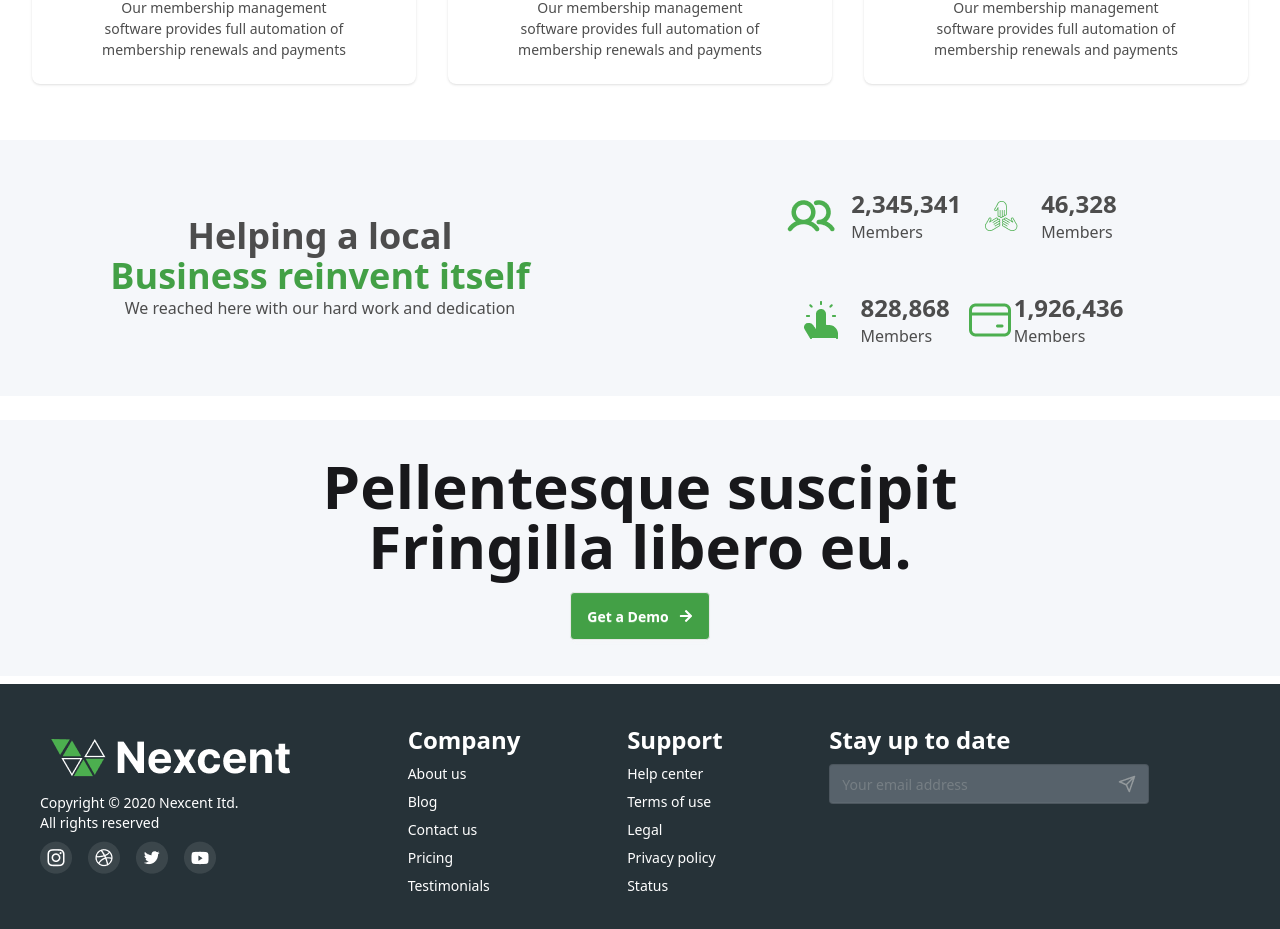
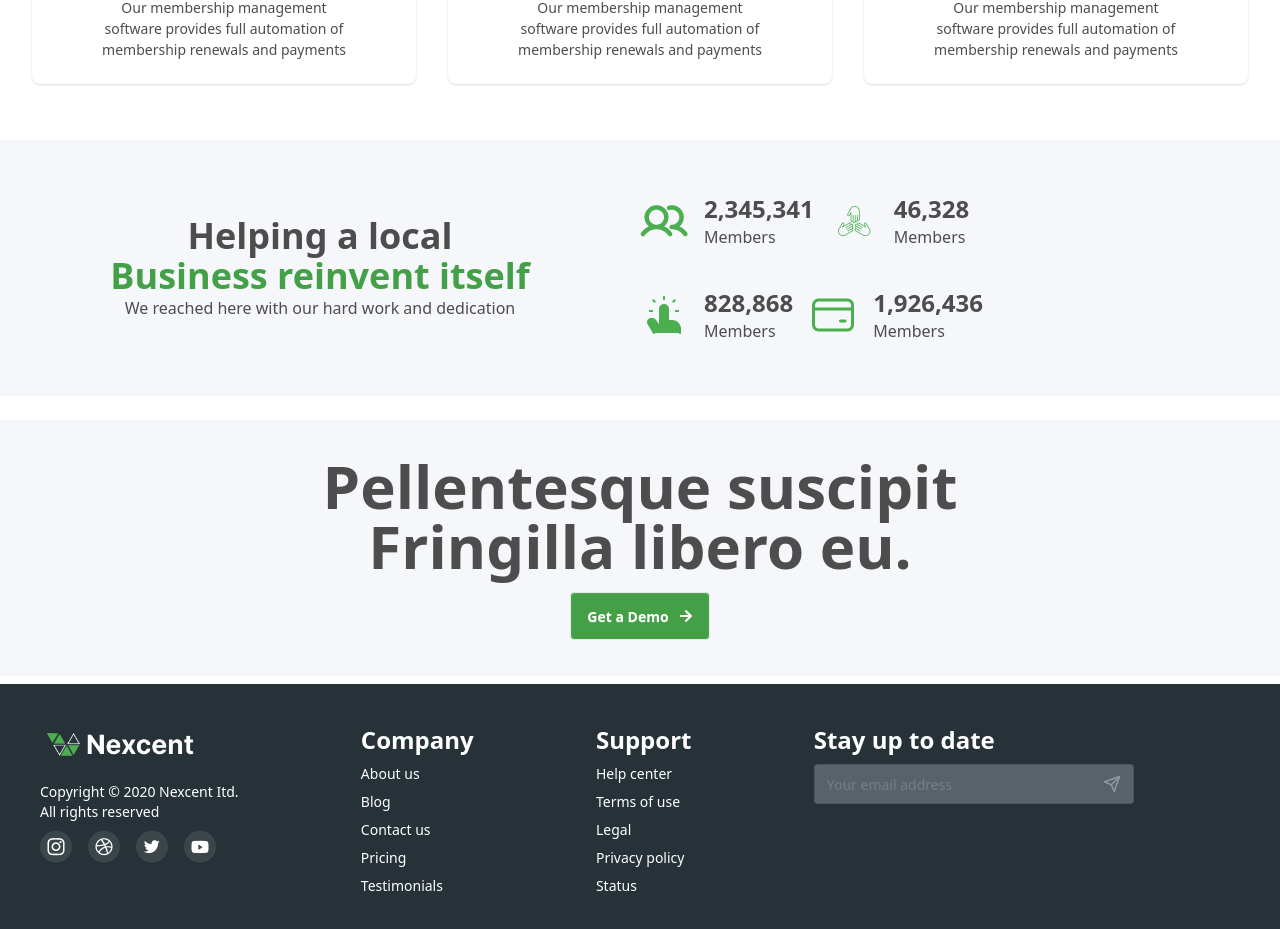
Before and after one commit to Jaseemks/Nexcent_landingpage, a React (Vite) app: page / in a window 1280 px wide. Shown: the part 1331-2260 px from the top of the page. Built offline with nearby package versions, Linux system fonts and the light colour scheme.

Commit message:
finished inital page design

```diff
--- a/src/components/Footer.jsx
+++ b/src/components/Footer.jsx
@@ -5,9 +5,9 @@ export const Footer = () => {
     <div>
       <footer className="footer sm:footer-horizontal bg-[#263238] text-[#FFFFFF] p-10">
         <div className='flex flex-col justify-evenly'>
-          <aside>
-            <img className="logo" src="/assets/logo_white.png" alt="Logo" />
-            <p>
+        <aside className='flex flex-col items-center sm:items-start'>
+            <img className="logo w-32 sm:w-40" src="/assets/logo_white.png" alt="Logo" />
+            <p className="mt-4 text-center sm:text-left">
               Copyright © 2020 Nexcent Itd.
               <br />
               All rights reserved
@@ -58,3 +58,82 @@ export const Footer = () => {
     </div>
   )
 }
+
+
+
+
+
+// import React from 'react';
+
+// export const Footer = () => {
+//   return (
+//     <div>
+//       <footer className="footer sm:footer-horizontal bg-[#263238] text-[#FFFFFF] p-10">
+//         <div className='flex flex-col sm:flex-row justify-between sm:items-center w-full'>
+//           {/* Logo and Copyright Section */}
+//           <aside className='flex flex-col items-center sm:items-start'>
+//             <img className="logo w-32 sm:w-40" src="/assets/logo_white.png" alt="Logo" />
+//             <p className="mt-4 text-center sm:text-left">
+//               Copyright © 2020 Nexcent Itd.
+//               <br />
+//               All rights reserved
+//             </p>
+//           </aside>
+
+//           {/* Social Media Icons */}
+//           <div className="flex flex-row justify-center sm:justify-start gap-4 mt-4 sm:mt-0">
+//             <a href="#" className="w-8 sm:w-10">
+//               <img className="logo w-full" src="/assets/Social Icons.png" alt="Social Icon 1" />
+//             </a>
+//             <a href="#" className="w-8 sm:w-10">
+//               <img className="logo w-full" src="/assets/socialmedia1.png" alt="Social Icon 2" />
+//             </a>
+//             <a href="#" className="w-8 sm:w-10">
+//               <img className="logo w-full" src="/assets/Social Icons-2.png" alt="Social Icon 3" />
+//             </a>
+//             <a href="#" className="w-8 sm:w-10">
+//               <img className="logo w-full" src="/assets/Social Icons-4.png" alt="Social Icon 4" />
+//             </a>
+//           </div>
+//         </div>
+
+//         {/* Company Links */}
+//         <nav className="mt-8 sm:mt-0">
+//           <h6 className="text-2xl font-semibold">Company</h6>
+//           <a className="link link-hover">About us</a>
+//           <a className="link link-hover">Blog</a>
+//           <a className="link link-hover">Contact us</a>
+//           <a className="link link-hover">Pricing</a>
+//           <a className="link link-hover">Testimonials</a>
+//         </nav>
+
+//         {/* Support Links */}
+//         <nav className="mt-8 sm:mt-0">
+//           <h6 className="text-2xl font-semibold">Support</h6>
+//           <a className="link link-hover">Help center</a>
+//           <a className="link link-hover">Terms of use</a>
+//           <a className="link link-hover">Legal</a>
+//           <a className="link link-hover">Privacy policy</a>
+//           <a className="link link-hover">Status</a>
+//         </nav>
+
+//         {/* Newsletter Section */}
+//         <form className="mt-8 sm:mt-0">
+//           <h6 className="text-2xl font-semibold">Stay up to date</h6>
+//           <fieldset className="w-full sm:w-80 mt-4 flex items-center">
+//             <label className="input bg-[#89939E] opacity-50 flex items-center w-full">
+//               <input
+//                 type="search"
+//                 className="grow text-white bg-[#89939E] p-2 rounded-l-md"
+//                 placeholder="Your email address"
+//               />
+//               <button type="submit" className="bg-[#43A046] p-2 rounded-r-md">
+//                 <img className="logo w-6 h-6" src="/assets/send.png" alt="Send" />
+//               </button>
+//             </label>
+//           </fieldset>
+//         </form>
+//       </footer>
+//     </div>
+//   );
+// };
--- a/src/components/MangCommunity.jsx
+++ b/src/components/MangCommunity.jsx
@@ -54,41 +54,50 @@ export const MangCommunity = () => {
     </div>
 </div>
 
-            <div className='flex w-full bg-[#F5F7FA] h-64'>
-                <div className='flex flex-col w-1/2 justify-center items-center'>
-                    <span className='text-4xl font-bold text-[#4D4D4D]'>Helping a local</span>
-                    <span className='text-4xl font-bold text-[#43A046]'>Business reinvent itself</span>
-                    <span className='text-[#4D4D4D]'>We reached here with our hard work and dedication</span>
+<div className='flex flex-col md:flex-row w-full bg-[#F5F7FA] h-64 py-8'>
+    <div className='flex flex-col w-full md:w-1/2 justify-center items-center text-center md:text-left'>
+        <span className='text-3xl md:text-4xl font-bold text-[#4D4D4D]'>Helping a local</span>
+        <span className='text-3xl md:text-4xl font-bold text-[#43A046]'>Business reinvent itself</span>
+        <span className='text-sm md:text-base text-[#4D4D4D]'>We reached here with our hard work and dedication</span>
     </div>
-                <div className='flex w-1/2 flex-col justify-evenly items-center'>
-                    <div className='flex flex-row justify-evenly items-center'>
-                        <img src="/assets/Icon (3).png" alt="" />
+    <div className='flex w-full md:w-1/2 flex-col justify-evenly items-center md:items-start'>
+        <div className='flex flex-col md:flex-row justify-evenly items-center mb-4'>
+            <div className='flex items-center'>
+                <img src="/assets/Icon (3).png" alt="Icon 1" />
                 <div className='flex flex-col mx-4'>
-                            <h1 class="text-2xl font-bold text-[#4D4D4D]">2,345,341</h1>
-                            <h1 className='text-[#4D4D4D]'>Members</h1>
-                        </div>
-                        <img src="/assets/Icon (4).png" alt="" />
-                        <div className='flex flex-col mx-4'>
-                            <h1 class="text-2xl font-bold text-[#4D4D4D]">46,328</h1>
+                    <h1 className='text-xl md:text-2xl font-bold text-[#4D4D4D]'>2,345,341</h1>
                     <h1 className='text-[#4D4D4D]'>Members</h1>
                 </div>
             </div>
-                    <div className='flex flex-row justify-evenly items-center'>
-                        <img src="/assets/Icon (5).png" alt="" />
+            <div className='flex items-center'>
+                <img src="/assets/Icon (4).png" alt="Icon 2" />
                 <div className='flex flex-col mx-4'>
-                            <h1 class="text-2xl font-bold text-[#4D4D4D]">828,868</h1>
+                    <h1 className='text-xl md:text-2xl font-bold text-[#4D4D4D]'>46,328</h1>
                     <h1 className='text-[#4D4D4D]'>Members</h1>
                 </div>
-                        <img src="/assets/Icon (6).png" alt="" />
-                        <div className='flex flex-col'>
-                            <h1 class="text-2xl font-bold text-[#4D4D4D]">1,926,436</h1>
+            </div>
+        </div>
+        <div className='flex flex-col md:flex-row justify-evenly items-center'>
+            <div className='flex items-center'>
+                <img src="/assets/Icon (5).png" alt="Icon 3" />
+                <div className='flex flex-col mx-4'>
+                    <h1 className='text-xl md:text-2xl font-bold text-[#4D4D4D]'>828,868</h1>
+                    <h1 className='text-[#4D4D4D]'>Members</h1>
+                </div>
+            </div>
+            <div className='flex items-center'>
+                <img src="/assets/Icon (6).png" alt="Icon 4" />
+                <div className='flex flex-col mx-4'>
+                    <h1 className='text-xl md:text-2xl font-bold text-[#4D4D4D]'>1,926,436</h1>
                     <h1 className='text-[#4D4D4D]'>Members</h1>
                 </div>
             </div>
         </div>
     </div>
-            <div className='flex flex-col w-full bg-[#F5F7FA] justify-center items-center h-64 my-2'>
-                <span className='text-6xl font-bold text-center'>
+</div>
+
+<div className='flex flex-col w-full bg-[#F5F7FA] justify-center items-center h-64 my-2 py-8'>
+    <span className='text-4xl md:text-6xl font-bold text-center text-[#4D4D4D]'>
         Pellentesque suscipit <br /> Fringilla libero eu.
     </span>
     <button className="btn bg-[#43A046] text-white mt-4 h-12 flex items-center">
@@ -96,6 +105,7 @@ export const MangCommunity = () => {
         <FaArrowRight className="ml-1" />
     </button>
 </div>
+
         </div>
     )
 }
```
Lines whose indentation alone changed are shown as unchanged.
